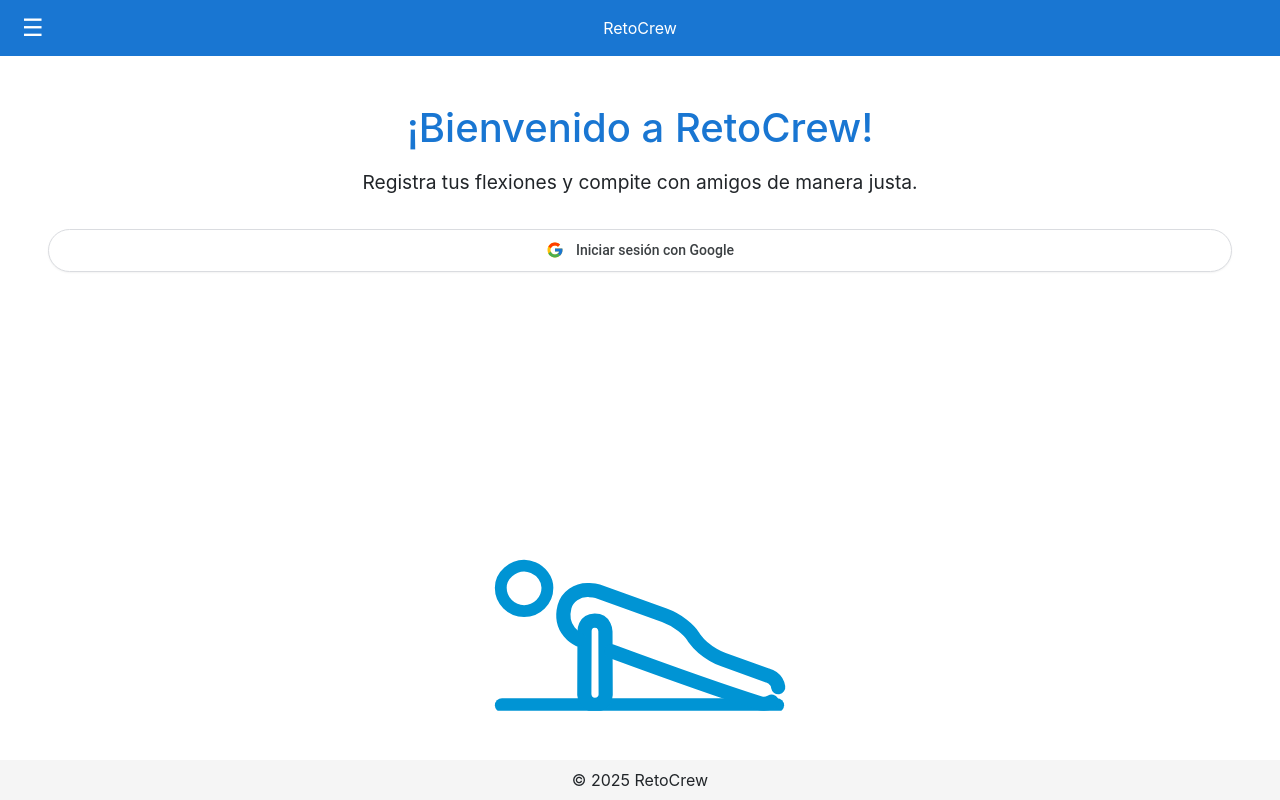
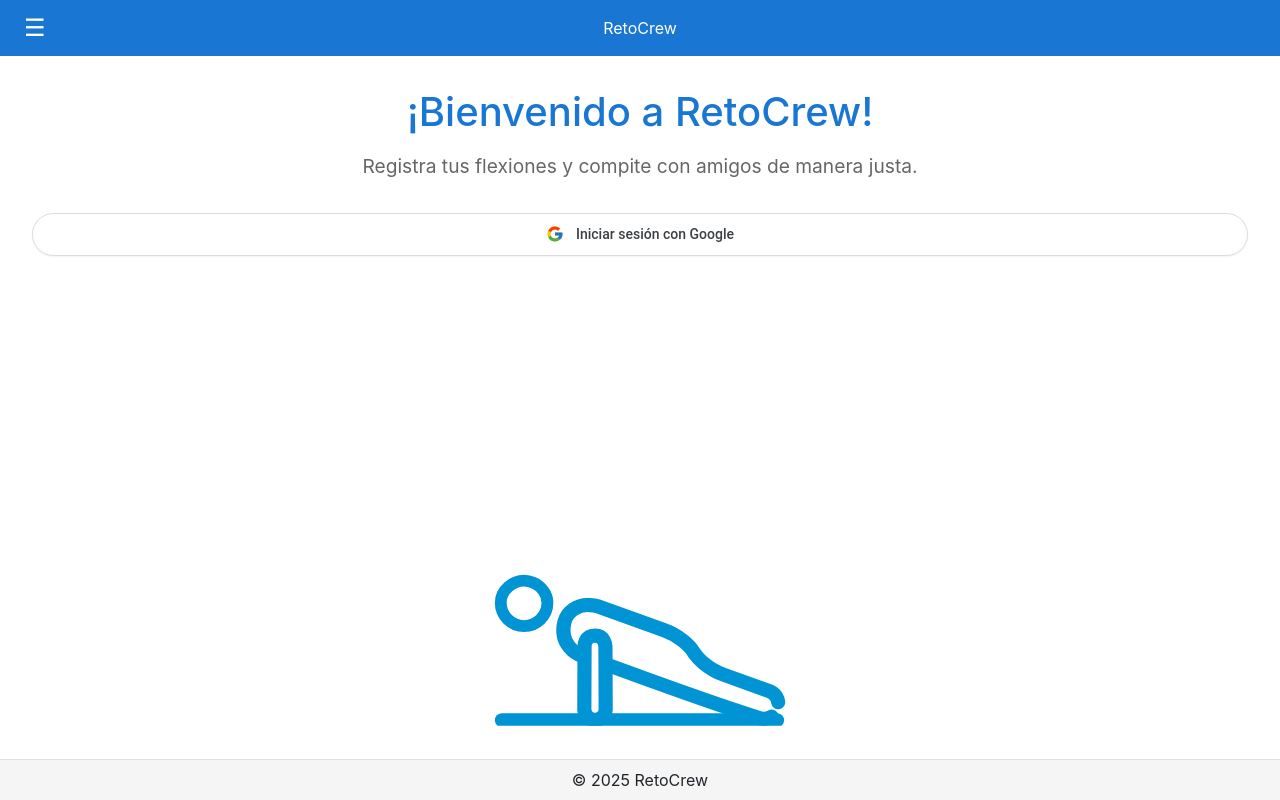
Before and after one commit to sebasgc0399/reto_crew, a React (Create React App) app: page / in a window 1280 px wide. Built offline with nearby package versions, Linux system fonts and the light colour scheme; no server answers; sample sign-in values are in the browser's storage.

Commit message:
Mejoras de css

```diff
--- a/public/index.html
+++ b/public/index.html
@@ -2,7 +2,7 @@
 <html lang="es">
 <head>
   <meta charset="UTF-8" />
-  <meta name="viewport" content="width=device-width, initial-scale=1.0" />
+  <meta name="viewport" content="width=device-width, initial-scale=1.0, maximum-scale=1.0, user-scalable=no" />
   <title>RetoCrew</title>
 </head>
 <body>
--- a/src/App.css
+++ b/src/App.css
@@ -1,15 +1,38 @@
+/* --- Reseteo Básico y Box Sizing --- */
+/* Es una buena práctica para asegurar consistencia entre navegadores */
+* {
+  margin: 0;
+  padding: 0;
+  box-sizing: border-box;
+}
+
+/* --- Estilos para el cuerpo y el HTML --- */
+html, body, #root {
+  height: 100%;
+  overflow: hidden; /* Evita el scroll en el body, lo controlaremos adentro */
+  font-family: -apple-system, BlinkMacSystemFont, 'Segoe UI', Roboto, Oxygen,
+    Ubuntu, Cantarell, 'Open Sans', 'Helvetica Neue', sans-serif;
+}
+
+/* --- Contenedor Principal de la App --- */
 .App {
   display: flex;
   flex-direction: column;
-  min-height: 100vh;    /* toda la pantalla */
+  /* Usamos 100dvh (dynamic viewport height) en lugar de 100vh.
+     Esto se ajusta dinámicamente a la UI del navegador móvil (barras)
+     y evita saltos de layout. Es el estándar moderno. */
+  height: 100dvh;
+  background-color: #f5f5f5; /* Un fondo base para toda la app */
+  overflow: hidden; /* Previene cualquier desbordamiento inesperado */
 }
 
 .App-header {
-  position: relative;      /* contexto para posicionar el botón */
+  position: relative;
   background: var(--primary-color);
   color: #fff;
-  padding: 1rem 0;         /* 1rem arriba/abajo, 0 a los lados */
-  text-align: center;      /* titula centrado */
+  padding: 1rem; /* Añadimos padding lateral para que el contenido no se pegue a los bordes */
+  text-align: center;
+  flex-shrink: 0; /* Evita que el header se encoja */
 }
 
 .menu-button {
@@ -17,18 +40,21 @@
   top: 50%;
   left: 1rem;
   transform: translateY(-50%);
-
   background: none;
   border: none;
   color: #fff;
   font-size: 1.5rem;
   cursor: pointer;
+  padding: 8px; /* Área de toque más grande para móviles */
 }
 
 .App-body {
   display: flex;
   flex: 1;
   position: relative;
+  /* Esta es la clave para el contenido que SÍ debe hacer scroll */
+  overflow-y: auto; /* Permite el scroll vertical SOLO en esta área */
+  -webkit-overflow-scrolling: touch; /* Scroll suave en iOS */
 }
 
 .App-main {
@@ -37,7 +63,6 @@
   flex-direction: column;
   transition: margin-left 0.3s ease;
   background: #fff;
-  /* opcional: añade padding o background ligero */
   padding: 1rem;
 }
 
@@ -45,9 +70,11 @@
   background: #f5f5f5;
   text-align: center;
   padding: 0.5rem;
+  flex-shrink: 0; /* Evita que el footer se encoja */
+  border-top: 1px solid #e0e0e0;
 }
 
-/* Backdrop semitransparente */
+/* Backdrop no cambia, está bien como está */
 .backdrop {
   position: fixed;
   top: 0;
--- a/src/components/Sidebar.css
+++ b/src/components/Sidebar.css
@@ -1,9 +1,11 @@
-/* src/components/Sidebar.css */
+/* Sidebar.css - Revisado */
+
 .App-sidebar {
   position: fixed;
   top: 0;
   left: 0;
-  height: 100vh;
+  /* CAMBIO CRÍTICO: Usar 100dvh para consistencia con App.css y evitar problemas en móviles */
+  height: 100dvh;
   width: 240px;
   background: #f8f9fa;
   padding: 1rem;
@@ -11,13 +13,19 @@
   transform: translateX(-100%);
   transition: transform 0.3s ease;
   z-index: 200;
+  border-right: 1px solid #e0e0e0; /* Un borde sutil para separar */
 }
+
 .App-sidebar.open {
   transform: translateX(0);
+  /* MEJORA VISUAL: Una sombra para dar profundidad y elevarlo sobre el contenido */
+  box-shadow: 4px 0px 15px rgba(0,0,0,0.1);
 }
 
+/* ... el resto de tus estilos de sidebar son buenos y no necesitan cambios ... */
+
 .sidebar-title {
-  margin: 0 0 1rem;
+  margin: 0 0 1.5rem; /* Un poco más de margen inferior */
   font-size: 1.2rem;
   color: var(--primary-color);
   text-align: center;
@@ -35,17 +43,21 @@
 
 .sidebar-link,
 .sidebar-link--button {
-  display: block;
+  display: flex; /* Usamos flex para alinear un posible ícono en el futuro */
+  align-items: center;
+  gap: 0.75rem;
   width: 100%;
   text-decoration: none;
   color: #333;
-  padding: 0.5rem 0.75rem;
-  border-radius: 4px;
+  padding: 0.75rem; /* Padding más consistente y amigable al tacto */
+  border-radius: 6px; /* Bordes un poco más redondeados */
   font-size: 1rem;
+  font-weight: 500;
   background: none;
   border: none;
   text-align: left;
   cursor: pointer;
+  transition: background-color 0.2s ease, color 0.2s ease;
 }
 
 .sidebar-link:hover,
@@ -53,11 +65,13 @@
   background-color: #e2e6ea;
 }
 
-.sidebar-link--active {
+.sidebar-link.sidebar-link--active {
   background-color: var(--primary-color);
   color: #fff;
+  font-weight: 500;
 }
 
+/* Tus media queries están bien, no necesitan cambios */
 @media (min-width: 768px) {
   .App-main {
     transition: margin-left 0.3s ease;
@@ -67,7 +81,6 @@
   }
 }
 
-/* En móvil el header debe quedar por encima del sidebar */
 @media (max-width: 767px) {
   .App-header {
     position: relative;
--- a/src/pages/Dashboard.css
+++ b/src/pages/Dashboard.css
@@ -1,17 +1,24 @@
+/* Dashboard.css - Revisado */
+
 .dashboard-container {
   display: flex;
   flex-direction: column;
   flex: 1;
-  padding: 2rem;
+  /* El padding ya está en App-main, podemos reducirlo aquí para evitar espaciado excesivo */
+  padding: 1rem;
+  width: 100%; /* Asegura que ocupe todo el espacio */
 }
 
 .dashboard-title {
   margin-bottom: 1.5rem;
   color: var(--primary-color);
+  /* Usamos clamp() para que el título también sea fluido */
+  font-size: clamp(1.5rem, 5vw, 1.8rem);
 }
 
 .dashboard-summary {
   display: grid;
+  /* Esta línea es perfecta, no necesita cambios */
   grid-template-columns: repeat(auto-fit, minmax(140px, 1fr));
   gap: 1rem;
   margin-bottom: 2rem;
@@ -23,21 +30,33 @@
   border-radius: 8px;
   padding: 1rem;
   text-align: center;
+  /* Añadimos una transición suave para el hover */
+  transition: transform 0.2s ease-out, box-shadow 0.2s ease-out;
+}
+
+.dashboard-summary .card:hover {
+  transform: translateY(-4px);
+  box-shadow: 0 4px 12px rgba(0,0,0,0.08);
 }
 
 .dashboard-summary .card h3 {
   margin-bottom: 0.5rem;
-  font-size: 1rem;
+  font-size: 0.9rem; /* Un poco más pequeño para dar jerarquía */
   color: #555;
+  font-weight: 500;
 }
 
 .dashboard-summary .card p {
-  font-size: 1.5rem;
+  /* Hacemos el número principal fluido para evitar que se desborde en tarjetas muy pequeñas */
+  font-size: clamp(1.2rem, 6vw, 1.5rem);
   font-weight: bold;
   margin: 0;
+  color: var(--primary-color);
 }
 
 .dashboard-next-steps {
+  margin-top: auto; /* Empuja esta sección al final si hay espacio */
+  padding-top: 1rem;
   text-align: center;
 }
 
--- a/src/pages/Home.css
+++ b/src/pages/Home.css
@@ -1,25 +1,44 @@
 .home-container {
   display: flex;
   flex-direction: column;
-  flex: 1;              /* llena el espacio que App-main le concede */
-  padding: 2rem;
+  flex: 1;
+  /* El padding ya está en App-main, podemos reducirlo o quitarlo aquí para evitar doble padding */
+  padding: 1rem;
   text-align: center;
+  width: 100%; /* Asegura que ocupe todo el ancho disponible */
 }
+
 .home-title {
-  font-size: 2.5rem;
+  /* Usamos clamp() para una tipografía fluida.
+     Tamaño mínimo: 1.8rem, tamaño preferido: 5vw, tamaño máximo: 2.5rem.
+     Se ajustará automáticamente al ancho de la pantalla. */
+  font-size: clamp(1.8rem, 5vw, 2.5rem);
   margin-bottom: 1rem;
   color: var(--primary-color);
 }
+
 .home-subtitle {
-  font-size: 1.2rem;
+  font-size: clamp(1rem, 3.5vw, 1.2rem);
   margin-bottom: 2rem;
+  color: #666; /* Un poco más suave que el negro puro */
+  max-width: 600px; /* Evita que las líneas sean muy largas en pantallas grandes */
+  margin-left: auto;
+  margin-right: auto;
 }
+
 .home-buttons {
   margin-bottom: 1rem;
 }
+
 .home-animation {
-  margin-top: auto;     /* empuja la animación al fondo del contenedor */
-  width: 300px;
+  margin-top: auto;
+
+  /* --- CAMBIO CRÍTICO --- */
+  /* Hacemos la animación fluida */
+  max-width: 300px;  /* Tendrá un máximo de 300px */
+  width: 80%;        /* Pero ocupará el 80% del contenedor si es más pequeño */
+  height: auto;      /* Mantiene la proporción si es una imagen o Lottie */
+
   margin-left: auto;
   margin-right: auto;
 }
--- a/src/pages/Settings.css
+++ b/src/pages/Settings.css
@@ -1,42 +1,64 @@
+/* Settings.css - Revisado */
+
 .settings-container {
-  max-width: 400px;
-  margin: 2rem auto;
-  padding: 1rem;
+  /* Eliminamos el ancho fijo y el margen para que ocupe todo el espacio */
+  width: 100%;
+  padding: 1rem; /* Padding interno para que el contenido no se pegue a los bordes */
+  display: flex;
+  flex-direction: column;
+  flex: 1;
 }
 
 .settings-container h2 {
   color: var(--primary-color);
-  margin-bottom: 1rem;
+  margin-bottom: 2rem; /* Más espacio inferior para separar del formulario */
   text-align: center;
+  font-size: clamp(1.5rem, 5vw, 1.8rem);
 }
 
 .settings-form {
   display: flex;
   flex-direction: column;
+  width: 100%;
+  max-width: 500px; /* Limitamos el ancho del formulario en pantallas grandes */
+  margin: 0 auto; /* Centramos el formulario dentro del contenedor */
 }
 
 .settings-form label {
-  margin-bottom: 0.25rem;
+  margin-bottom: 0.5rem; /* Un poco más de espacio */
   font-weight: 500;
+  color: #333;
 }
 
 .settings-form input {
-  padding: 0.5rem;
+  padding: 0.75rem; /* Hacemos los inputs un poco más grandes para el tacto */
   font-size: 1rem;
-  margin-bottom: 1rem;
+  margin-bottom: 1.5rem; /* Espacio entre cada campo */
   border: 1px solid #ccc;
   border-radius: 4px;
+  background-color: #f8f9fa; /* Fondo sutil para diferenciar el campo */
+}
+
+/* Estilo para el foco, mejora la accesibilidad */
+.settings-form input:focus {
+  outline: 2px solid var(--primary-color);
+  outline-offset: 1px;
+  border-color: var(--primary-color);
+  background-color: #fff;
 }
 
 .settings-form .btn {
   align-self: stretch;
-  padding: 0.5rem;
+  padding: 0.75rem; /* Padding consistente */
+  font-size: 1rem;
+  font-weight: 500;
 }
 
 .status {
   margin-top: 1rem;
   font-size: 0.9rem;
   text-align: center;
+  height: 20px; /* Le damos una altura fija para que no cause saltos en el layout al aparecer */
 }
 .status--success {
   color: green;
```
Also changed, not shown: firebase.json.
